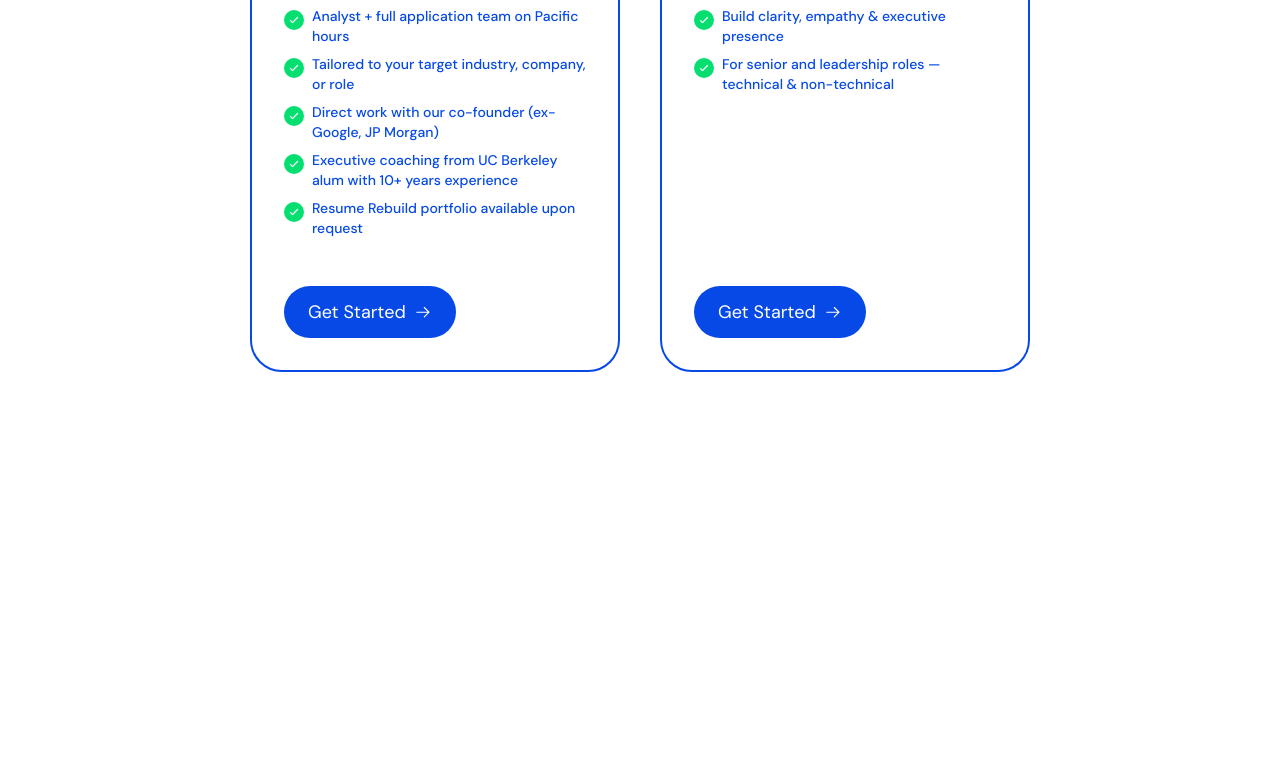
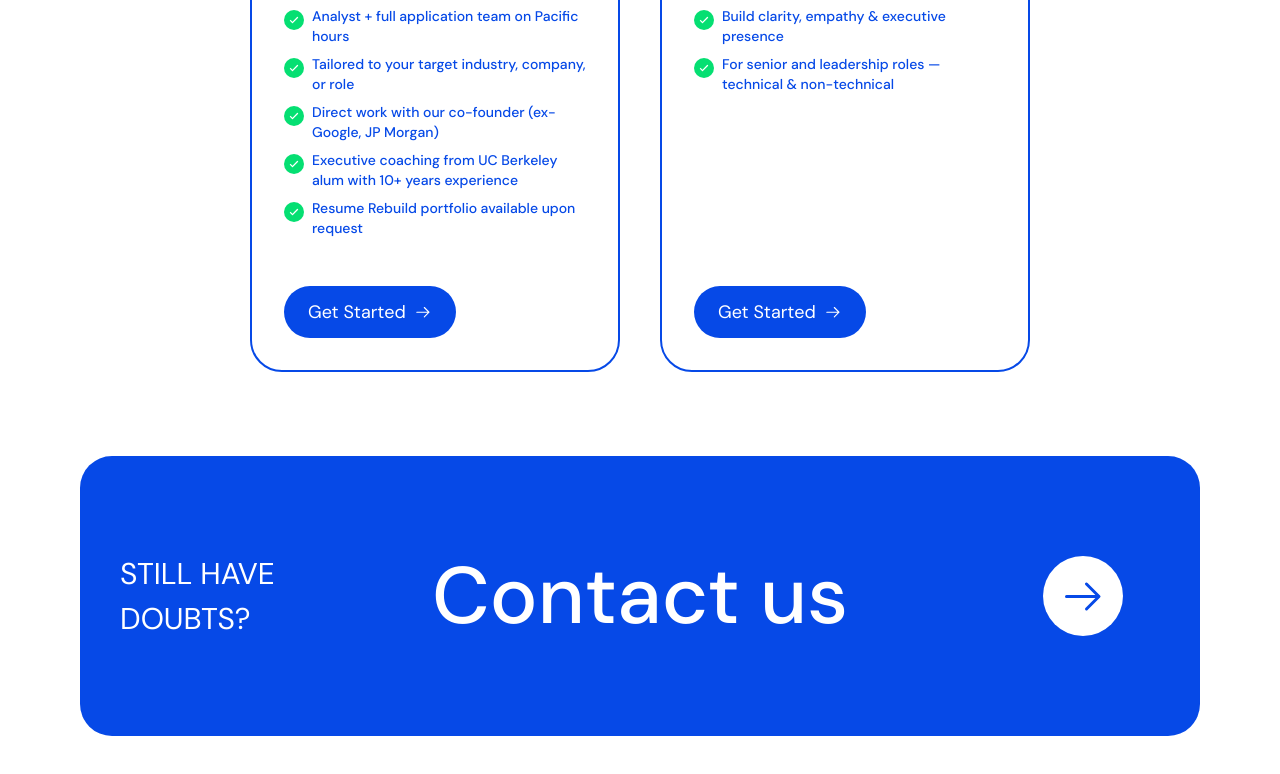
Before and after one commit to ashibullah/MobiusEngine.ai, a React (Vite) app: page / in a window 1280 px wide. Shown: the part 5123-5897 px from the top of the page. Before the commit the page ends 5567 px from the top, so only its background shows below. Built offline with nearby package versions, Linux system fonts and the light colour scheme.

Commit message:
contact us

```diff
--- a/src/Pages/Home.jsx
+++ b/src/Pages/Home.jsx
@@ -7,6 +7,7 @@ import ClientReview from '../components/ClientReview';
 import ChooseUsSection from '../components/ChooseUsSection';
 import ServicePlan from '../components/ServicePlan';
 import ResumeBuilding from '../components/ResumeBuilding';
+import ContactUs from '../components/ContactUs';
 
 const Home = () => {
     return (
@@ -18,6 +19,7 @@ const Home = () => {
             <ChooseUsSection/>
             <ServicePlan/>
             <ResumeBuilding/>
+            <ContactUs/>
         </div>
     );
 };
--- /dev/null
+++ b/src/components/ContactUs.jsx
@@ -0,0 +1,18 @@
+import React from 'react';
+import { GoArrowRight } from 'react-icons/go';
+
+const ContactUs = () => {
+    return (
+        <div className=" px-10 py-18 w-[1200px] mx-auto">
+        <div className='text-white font-[600] p-10  w-full -mt-15 bg-[#0649E7] rounded-4xl grid grid-cols-8 justify-items-center items-center gap-35 py-20'>
+                        <p className='col-span-2 uppercase text-[30px] font-[400]'>Still Have Doubts?</p>
+                        <h2 className='text-[80px] font-[500] col-span-4'>Contact us</h2>
+                        <GoArrowRight className='col-span-2 text-[80px] font-semibold bg-white text-[#0649E7] rounded-full p-4'/>
+
+
+                    </div>
+                    </div>
+    );
+};
+
+export default ContactUs;
```
